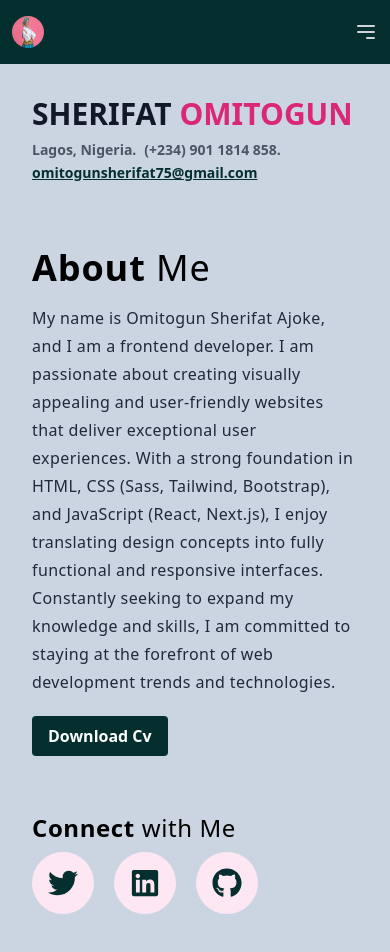
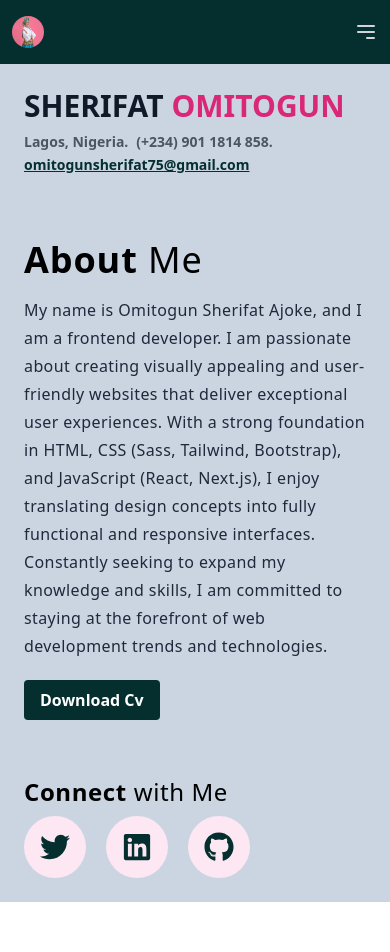
Before and after one commit to Adejokemi/MyPortfolio, a React (Vite) app: page / in a window 390 px wide. Shown: the top 952 px of the page. After the commit the page ends 902 px from the top, so only its background shows below. Built offline with nearby package versions, Linux system fonts and the light colour scheme.

Commit message:
updated contact

```diff
--- a/src/Components/Contact.jsx
+++ b/src/Components/Contact.jsx
@@ -5,10 +5,10 @@ import ContactCard from './ContactCard'
 const Contact = () => {
   return (
     <div className='container py-10 lg:py-0 lg:px-20 px-6 grid lg:grid-cols-3 '>
-      <div className='col-span-2'>
+      <div className='lg:col-span-2'>
         <ContactForm/>
       </div>
-      <div className='col-span-1 flex justify-center items-center'>
+      <div className='lg:col-span-1 flex justify-center items-center'>
         <ContactCard/>
       </div>
     </div>
--- a/src/Components/Hero.jsx
+++ b/src/Components/Hero.jsx
@@ -10,8 +10,8 @@ const Hero = () => {
   };
 
   return (
-    <div className="flex justify-center items-center pb-16 lg:pb-0">
-      <div className="w-full h-screen  p-8 lg:p-16">
+    <div className="flex justify-center items-center">
+      <div className="w-full  p-6 lg:p-16">
         <h2 className="font-bold text-3xl lg:text-6xl text-gray-900">
           SHERIFAT<span className="text-pink-600"> OMITOGUN</span>
         </h2>
```
